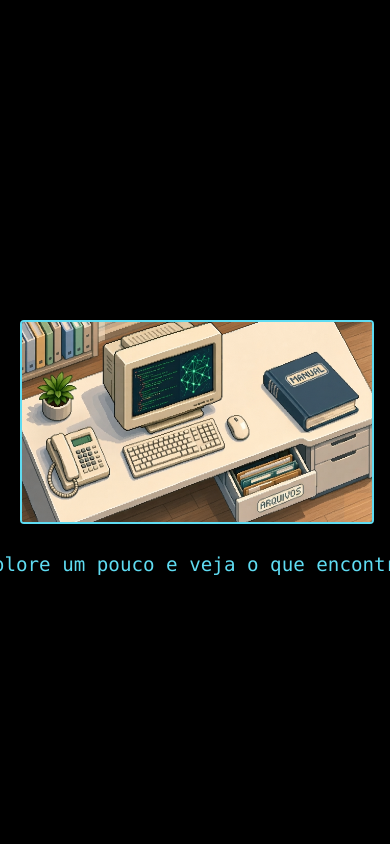
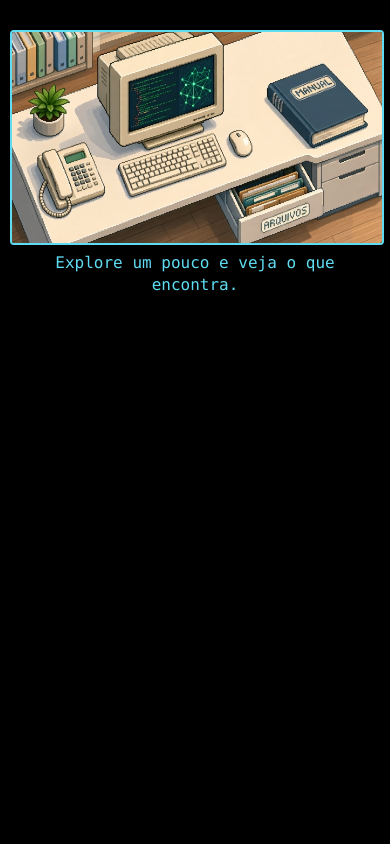
Before and after one commit to zmtx01/pi2, a Flask app: template templates/mesa.html in a window 390 px wide; the page is wider, and only the part inside the window is pictured. Run offline with Flask 3, Linux system fonts and the light colour scheme; the template is opened without the code that fills it, so the values that code supplies are empty; parts of the project's set-up code (start-up, migrations or seed data) failed here and were passed over; some libraries are stand-ins or nearby versions.

Commit message:
style: ajustes de responsividade mobile no index, mesa e icone de acessibilidade

```diff
--- a/static/css/mesa.css
+++ b/static/css/mesa.css
@@ -942,6 +942,53 @@ body.teclado-ativo .instrucao-texto:focus {
     background-color: rgba(255, 159, 28, 0.2) !important;
 }
 
+@media (max-width: 768px) {
+    body {
+        overflow: auto !important; /* Libera o arraste livre com o dedo */
+        touch-action: pan-x pan-y pinch-zoom !important; /* Libera pinça de zoom */
+        padding: 10px;
+        align-items: flex-start;
+        height: auto;
+        min-height: 100vh;
+    }
+
+    .sala-container {
+        margin: 20px auto 80px auto;
+    }
+
+    /* Texto da base fluido: quebra linha e não corta à esquerda */
+    .instrucao-texto {
+        bottom: -55px;
+        white-space: normal !important;
+        width: 90vw !important;
+        max-width: 90vw !important;
+        font-size: 1rem;
+        line-height: 1.4;
+    }
+
+    /* Modais com formato equilibrado no visor vertical */
+    .cmd-janela,
+    .navegador-container {
+        width: 96vw;
+        min-width: 330px;
+        max-height: 85vh;
+        transform: none !important;
+    }
+
+    .cmd-corpo,
+    .conteudo-web {
+        height: auto;
+        max-height: 60vh;
+    }
+
+    /* Escala do manual para caber melhor na tela vertical */
+    .manual-wrapper-posicao {
+        right: 2%;
+        top: 6%;
+        transform: scale(0.42) !important;
+        transform-origin: top center;
+    }
+}
 
 /* 8. RESPONSIVIDADE */
 @media (max-height: 1100px) {
```
Also changed, not shown: static/css/ace_icone.css (+16 -0 lines), templates/index.html (+33 -2 lines).
